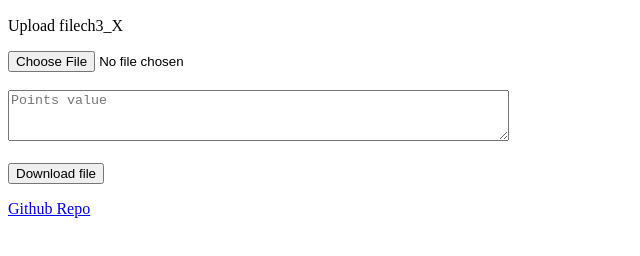
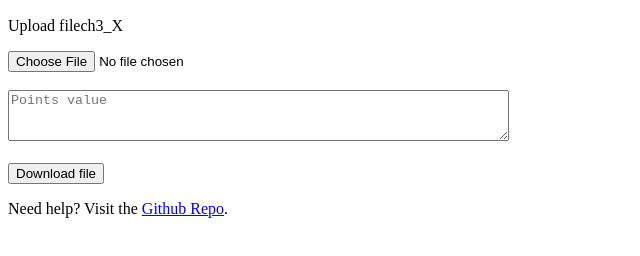
Before and after one commit to Brainy0789/pointseditorforch3, a plain HTML site: page index.html in a window 1280 px wide. Shown: the part 50-306 px from the top of the page, without its empty margins (0-640 px from the left). Drawn offline with Linux system fonts and the light colour scheme.

Commit message:
Update index.html

```diff
--- a/index.html
+++ b/index.html
@@ -45,6 +45,6 @@
       reader.readAsText(fileInput.files[0]);
     }
   </script>
-  <p><a href='https://github.com/Brainy0789/pointseditorforch3/'>Github Repo</a></p>
+  <p>Need help? Visit the <a href='https://github.com/Brainy0789/pointseditorforch3/'>Github Repo</a>.</p>
 </body>
 </html>
```
